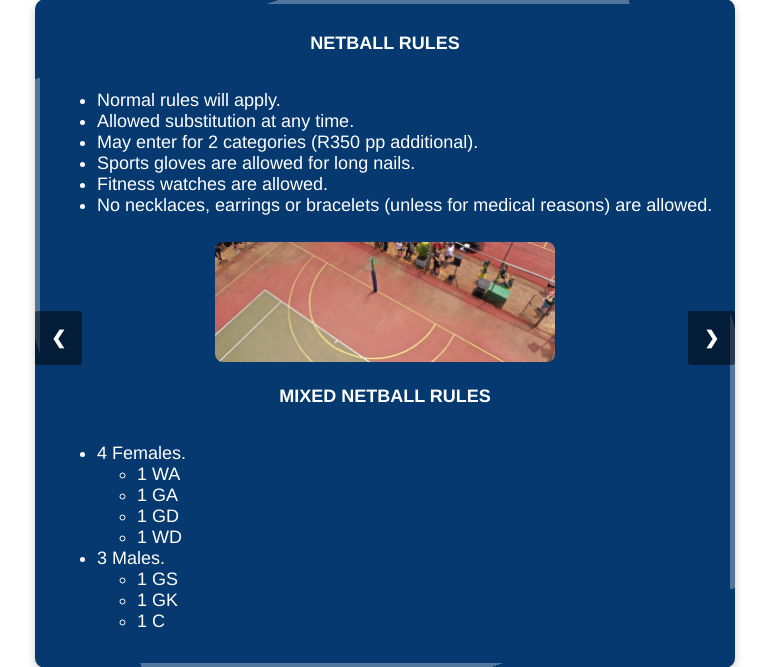
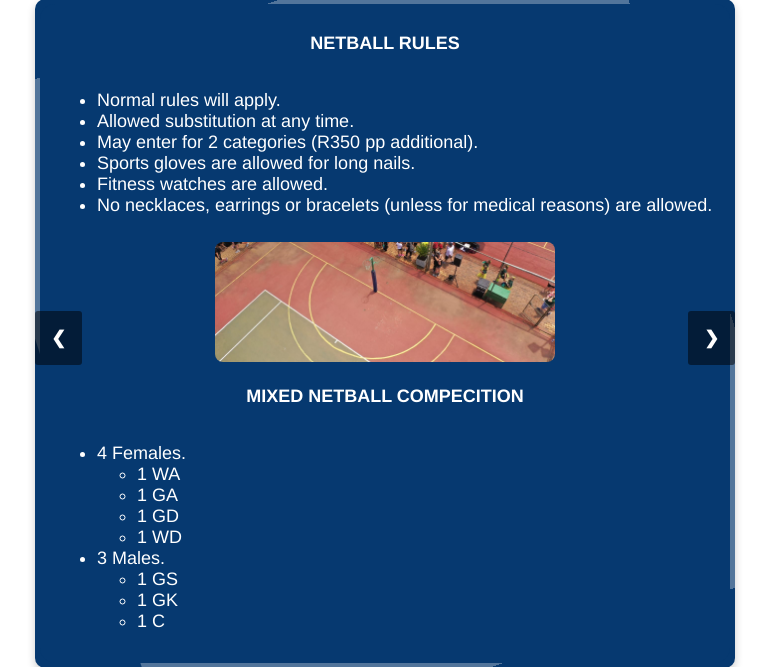
Before and after one commit to FuryOfD/cdotnetball, a Flask app: page /info in a window 1280 px wide. Shown: the part 321-988 px from the top of the page, without its empty margins (255-1024 px from the left). Run offline with Flask 3, Linux system fonts and the light colour scheme.

Commit message:
fix small quotation errors

```diff
--- a/templates/home.html
+++ b/templates/home.html
@@ -149,7 +149,7 @@
                             Food and other stalls are welcome.<br>
                             Please contact 082 851 0973 if you are interested to have
                             a stall on the Saturday 26th October 2024.<br>
-                            Tukkshop and ice cream stalls will be run by C.Dot.
+                            Tuck shop and ice cream stalls will be run by C.Dot.
                         </td>
                     </tr>
                     <tr>
--- a/templates/info.html
+++ b/templates/info.html
@@ -54,7 +54,7 @@
           <div class="image">
             <img src="static/img/divisions.jpg" alt="Image 1" />
           </div>
-          <h4>MIXED NETBALL RULES</h4>
+          <h4>MIXED NETBALL COMPECITION</h4>
           <div class="text">
             <ul>
               <li>
```
